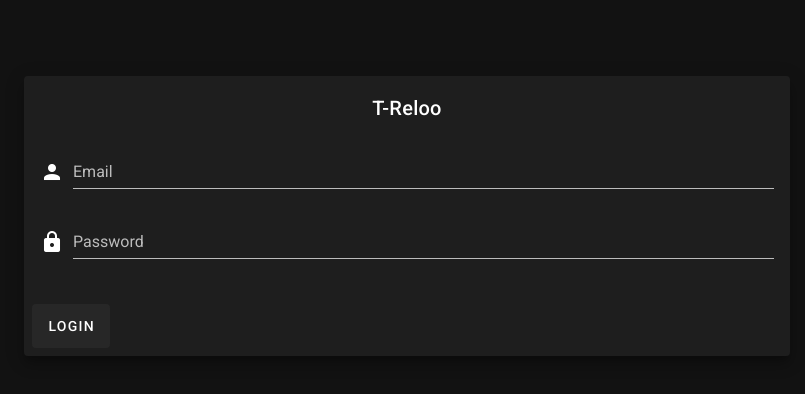
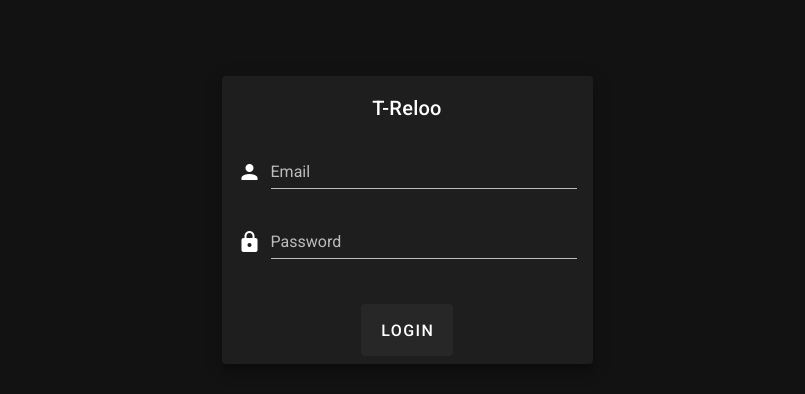
Before and after one commit to BenziLeven/t-reloo, a Nuxt app: page /auth/sign-in in a window 1280 px wide. Shown: the top 394 px of the page, without its empty margins (233-1038 px from the left). Built offline with nearby package versions, Linux system fonts and the light colour scheme.

Commit message:
chore: setup firebase sign in and sign out

```diff
--- a/nuxt.config.js
+++ b/nuxt.config.js
@@ -31,6 +31,10 @@ export default {
     plugins: [
     ],
 
+    router: {
+        middleware: ["auth"]
+    },
+
     // Auto import components: https://go.nuxtjs.dev/config-components
     components: true,
 
@@ -62,7 +66,7 @@ export default {
             auth: {
                 persistence: "local",
                 initialize: {
-                    onAuthStateChangedAction: "onAuthStateChangedAction",
+                    onAuthStateChangedAction: "auth/onStateChanged",
                     subscribeManually: false
                 },
                 ssr: false
--- a/pages/auth/sign-in.vue
+++ b/pages/auth/sign-in.vue
@@ -1,7 +1,13 @@
 <template>
   <v-row align="center" justify="center">
-    <v-col cols="12" md="8" sm="8" align="center" class="mt-24">
-      <v-card class="elevation-10 text-left sign-in-form">
+    <v-col
+      cols="12"
+      sm="8"
+      md="4"
+      align="center"
+      class="mt-24"
+    >
+      <v-card class="elevation-10 text-center sign-in-form">
         <v-card-title class="align-center justify-center">
           T-Reloo
         </v-card-title>
@@ -24,11 +30,11 @@
             />
           </v-form>
         </v-card-text>
-        <v-card-actions class="text-center">
+        <v-card-actions class="text-center d-flex flex-column align-center">
           <v-btn
             class="login-button"
             depressed
-            large
+            x-large
             @click="signIn"
           >
             Login
@@ -41,6 +47,9 @@
         absolute
         bottom
         center
+        :elevation="12"
+        color="error"
+        multi-line
       >
         {{ snackbarText }}
       </v-snackbar>
@@ -66,8 +75,14 @@ export default {
     },
     methods: {
         signIn () {
-            this.snackbarText = `FAKE -- You are signed in with [${this.auth.email} - ${this.auth.password}]`
-            this.snackbar = true
+            this.$fire.auth.signInWithEmailAndPassword(this.auth.email, this.auth.password)
+                .then((user) => {
+                    this.$nuxt.$router.push("/")
+                })
+                .catch((error) => {
+                    this.snackbarText = `Error:\n${error.message}`
+                    this.snackbar = true
+                })
         }
     }
 }
--- /dev/null
+++ b/pages/auth/sign-out.vue
@@ -0,0 +1,16 @@
+<template>
+  <h1>Sign Out</h1>
+</template>
+
+<script>
+export default {
+    name: "SignOutPage",
+    async asyncData ({ $fire }) {
+        await $fire.auth.signOut()
+    }
+}
+</script>
+
+<style scoped>
+
+</style>
--- /dev/null
+++ b/store/auth.js
@@ -0,0 +1,32 @@
+export const state = () => ({
+    user: null
+})
+
+export const actions = {
+    onStateChanged (state, { authUser, claims }) {
+        if (!authUser) {
+            // remove state
+            state.commit("SET_USER", null)
+
+            // redirect from here
+            this.$router.push({
+                path: "/auth/sign-in"
+            })
+        } else {
+            const { uid, email } = authUser
+            state.commit("SET_USER", { uid, email })
+        }
+    }
+}
+
+export const mutations = {
+    SET_USER (state, user) {
+        state.user = user
+    }
+}
+
+export const getters = {
+    getUser (state) {
+        return state.user
+    }
+}
```
Also changed, not shown: middleware/auth.js (added, +9 -0 lines), store/README.md (deleted).
